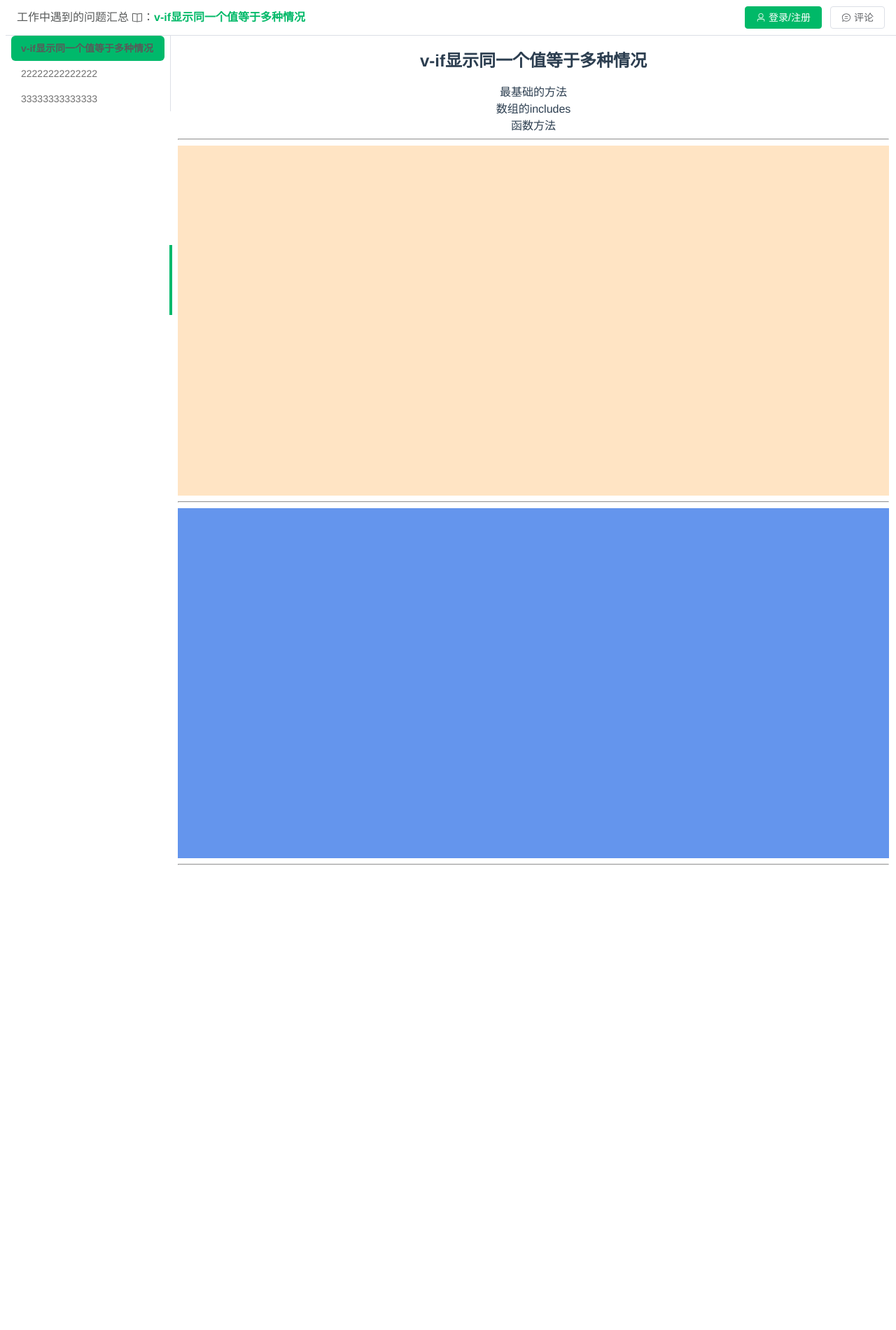
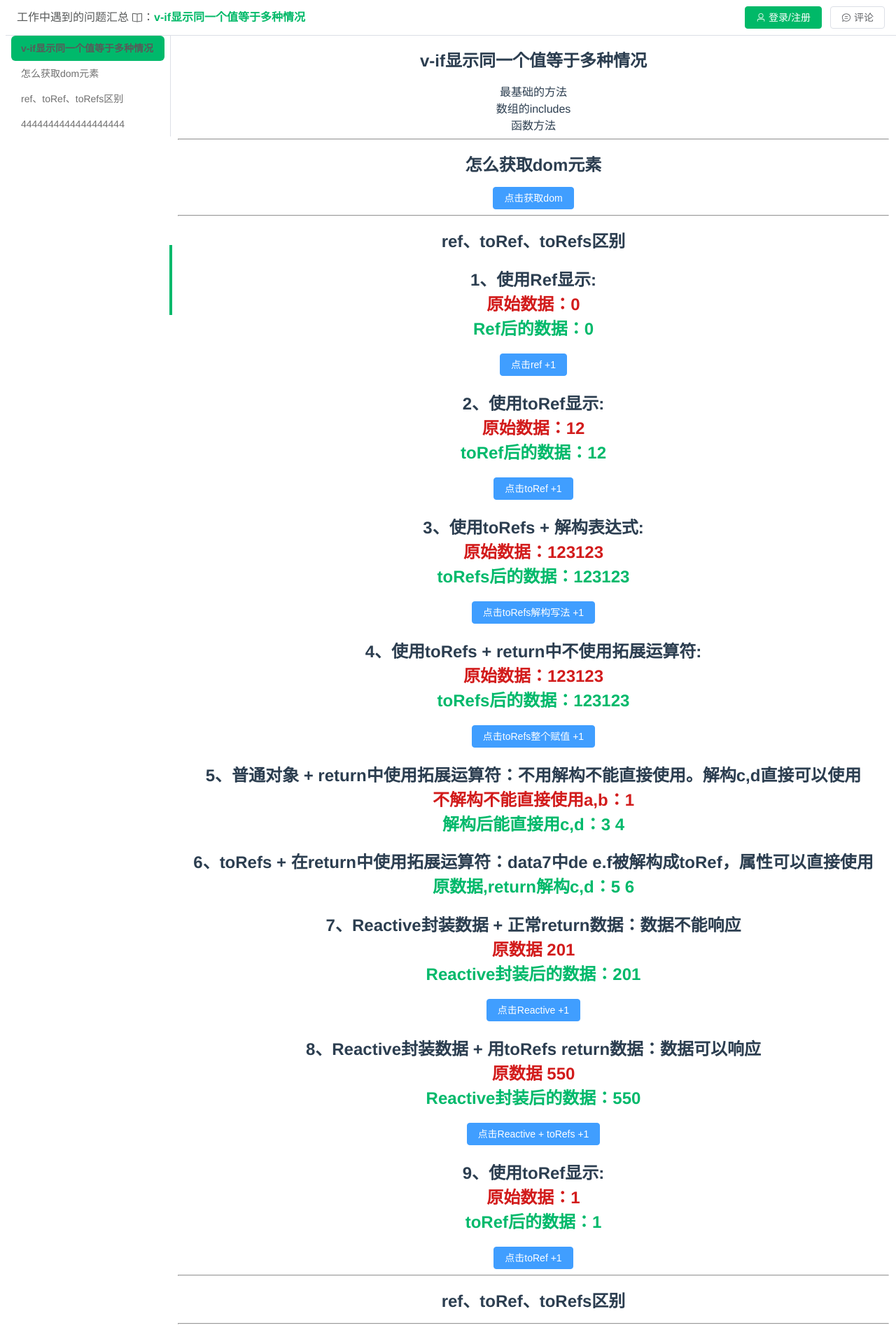
Before and after one commit to 594257368ytt/vue3-ts-less-elementPlus-studyAndDemo, a Vue app in the folder vue3_webpack_ts/: page / in a window 1280 px wide. Shown: the whole page at 70% size. Before the commit the page ends 1244 px from the top, so only its background shows below. Built offline with nearby package versions, Linux system fonts and the light colour scheme.

Commit message:
feat: 分析ref,toRef,toRefs,reactive区别

```diff
--- a/vue3_webpack_ts/src/App.vue
+++ b/vue3_webpack_ts/src/App.vue
@@ -27,6 +27,8 @@
         <hr/>
         <Q3 class="section"/>
         <hr/>
+        <Q4 class="section"/>
+        <hr/>
       </el-col>
     </el-row>
     <el-backtop :right="70" :bottom="100" />
@@ -37,6 +39,7 @@ import Header from './components/header.vue'
 import Q1 from './components/question1.vue'
 import Q2 from './components/question2.vue'
 import Q3 from './components/question3.vue'
+import Q4 from './components/question4.vue'
 import { ElBacktop, ElMenu,  ElMenuItem, ElButton, ElCol, ElRow, ElAffix } from 'element-plus'
 import { reactive, toRefs, onMounted, watch } from 'vue'
 import  title  from './data/title'
@@ -47,6 +50,7 @@ export default {
     Q1,
     Q2,
     Q3,
+    Q4,
     ElBacktop,
     ElMenu,
     ElMenuItem,
@@ -245,5 +249,8 @@ export default {
   .el-backtop{
     --el-backtop-text-color: #00b96b;
   }
+  :v-deep(.el-affix--fixed){
+    width: 100% !important;
+  }
 }
 </style>
--- a/vue3_webpack_ts/src/components/question2.vue
+++ b/vue3_webpack_ts/src/components/question2.vue
@@ -1,6 +1,7 @@
 <template>
-  <div class="question2">
-
+  <div class="question2" ref="question2Ref">
+    <h1>怎么获取dom元素</h1>
+    <el-button type="primary" @click="getDom">点击获取dom</el-button>
   </div>
 </template>
 
@@ -15,21 +16,30 @@ export default {
     const data = reactive({
       a: 1,
     })
+    const question2Ref = ref(null)
+
+    onMounted(() => {
+      methods.getDom()
+    })
+
+    // }
     const methods = {
-      matchState:(state: any, reg: any)=>{
+      matchState:(state: any, reg: any) => {
           return !!String(state).match(reg)
+      },
+      getDom:() => {
+        console.log('question2 获取的Dom元素 :>> ', question2Ref.value);
       }
     }
     let msg = ref(0)
     watchEffect((msg) => (newVal: any, oldVal: any) => {
       console.log('val :>> ', oldVal, newVal,msg);
     })
-    onMounted(()=>{
-    })
     return {
         ...toRefs(data),
         ...methods,
-        msg
+        msg,
+        question2Ref,
     }
   }
 }
@@ -37,8 +47,9 @@ export default {
 
 <style scoped>
 .question2 {
-  height: 500px;
-  width: 100%;
-  background-color:bisque;
+  /* height: 500px; */
+  /* width: 100%;
+  background-color:bisque; */
+  /* min-height: 14px; */
 }
 </style>
--- a/vue3_webpack_ts/src/components/question3.vue
+++ b/vue3_webpack_ts/src/components/question3.vue
@@ -1,43 +1,161 @@
 <template>
   <div class="question3">
+    <h1>ref、toRef、toRefs区别</h1>
+    <h2>1、使用Ref显示:<br/>
+      <span class="row-data">原始数据：{{ refData }}</span><br>
+      <span class="ref-data">Ref后的数据：{{ data }}</span><br>
+    </h2>
+    <el-button type="primary" @click="add">点击ref +1</el-button>
+
+    <h2>2、使用toRef显示:<br>
+      <span class="row-data">原始数据：{{ data2 }}</span><br>
+      <span class="ref-data">toRef后的数据：{{ data2 }}</span><br>
+    </h2>
+    <el-button type="primary" @click="add2">点击toRef +1</el-button>
+
+    <h2>3、使用toRefs + 解构表达式:<br>
+      <span class="row-data">原始数据：{{ psw }}</span><br>
+      <span class="ref-data">toRefs后的数据：{{ psw }}</span><br>
+    </h2>
+    <el-button type="primary" @click="add3">点击toRefs解构写法 +1</el-button>
+
+    <h2>4、使用toRefs + return中不使用拓展运算符:<br>
+      <span class="row-data">原始数据：{{ data4.psw }}</span><br>
+      <span class="ref-data">toRefs后的数据：{{ data4.psw }}</span><br>
+    </h2>
+    <el-button type="primary" @click="add4">点击toRefs整个赋值 +1</el-button>
+
+    <h2>5、普通对象 + return中使用拓展运算符：不用解构不能直接使用。解构c,d直接可以使用<br>
+      <span class="row-data">不解构不能直接使用a,b：{{ data5.a }}</span><br>
+      <span class="ref-data">解构后能直接用c,d：{{ c }} {{ d }}</span><br>
+    </h2>
+    <!-- data7中de e.f被解构成toRef -->
+    <h2>6、toRefs + 在return中使用拓展运算符：data7中de e.f被解构成toRef，属性可以直接使用<br>
+      <span class="ref-data">原数据,return解构c,d：{{ e }} {{ f }}</span><br>
+    </h2>
+
+    <h2>7、Reactive封装数据 + 正常return数据：数据不能响应<br>
+      <span class="row-data">原数据 {{ room }}</span><br>
+      <span class="ref-data">Reactive封装后的数据：{{ room }}</span><br>
+    </h2>
+    <el-button type="primary" @click="add5">点击Reactive +1</el-button>
+
+    <h2>8、Reactive封装数据 + 用toRefs return数据：数据可以响应<br>
+      <span class="row-data">原数据 {{ room2 }}</span><br>
+      <span class="ref-data">Reactive封装后的数据：{{ room2 }}</span><br>
+    </h2>
+    <el-button type="primary" @click="add6">点击Reactive + toRefs +1</el-button>
+
+    <h2>9、使用toRef显示:<br>
+      <span class="row-data">原始数据：{{ g }}</span><br>
+      <span class="ref-data">toRef后的数据：{{ g }}</span><br>
+    </h2>
+    <el-button type="primary" @click="add7">点击toRef +1</el-button>
   </div>
 </template>
 
 <script lang="ts">
-import { reactive,  watch,  toRefs,  onMounted, ref,watchEffect } from 'vue'
+import { reactive, toRefs, toRef, ref } from 'vue'
 export default {
   name: 'Question3',
   props: {
     msg: String
   },
   setup() {
-    const data = reactive({
-      a: 1,
+    let refData = 0
+    let refData2 =  {name : '我是原始对象的name属性', age : 12}
+    let refData3 =  {user : '我是原始对象的name属性', psw : 123123}
+    let refData4 =  {user : '我是原始对象的name属性', psw : 123123}
+
+    let data = ref(refData)
+    let data2 = toRef(refData2, 'age')
+    console.log('data, data2 :>> ', data, data2);
+    let {user, psw} = toRefs(refData3)   // 第三种情况，把psw解构出来
+    let data4 =  toRefs(refData4)
+    const data5 = {
+      a:1,
+      b:2,
+    }
+    const data6 = {
+      c:3,
+      d:4
+    }
+    const data7 = toRefs({
+      e:5,
+      f:6
     })
+    const data8 = {
+      g:1,
+      h:2,
+    }
+    console.log('data6 :>> ', data6);
+    console.log('data7 :>> ', data7);
+
+    let retData = {teacher:'wang',room:201}
+    let reactiveData = reactive(retData)
+    console.log('reactiveData :>> ', reactiveData);
+    let retData2 = {teacher2:'wang',room2: 550}
+    let reactiveData2 = reactive(retData2)
+    console.log('reactiveData2 :>> ', reactiveData2);
+
     const methods = {
-      matchState:(state: any, reg: any)=>{
-          return !!String(state).match(reg)
+      add:()=>{
+        data.value++
+      },
+      add2:()=>{
+        data2.value++
+        console.log('data2 :>> ', data2.value, data2);
+      },
+      add3:()=>{
+        psw.value++
+        console.log('psw.value :>> ', psw.value);
+      },
+      add4:()=>{
+        data4.psw.value++
+        console.log('data4.psw.value :>> ', data4.psw.value, data4);
+      },
+      add5:()=>{
+        reactiveData.room++
+        console.log('reactiveData :>> ', reactiveData);
+      },
+      add6:()=>{
+        reactiveData2.room2++
+        console.log('reactiveData2 :>> ', reactiveData2 );
+        console.log('toRefs(reactiveData2) :>> ', toRefs(reactiveData2));
+      },
+      add7:()=>{
+        data8.g++
+        console.log('data8.g :>> ', data8.g);
       }
     }
-    let msg = ref(0)
-    watchEffect((msg) => (newVal: any, oldVal: any) => {
-      console.log('val :>> ', oldVal, newVal,msg);
-    })
-    onMounted(()=>{
-    })
     return {
-        ...toRefs(data),
+        refData,
+        data,
+        data2,
+        data4,
+        psw,
+        data5,
+        ...data6,
+        ...data7,
+        ...reactiveData,
+        ...toRefs(reactiveData2),
+        ...toRefs(data8),
         ...methods,
-        msg
     }
   }
 }
 </script>
 
-<style scoped>
+<style scoped lang="less">
 .question3 {
-  height: 500px;
+  // height: 500px;
   width: 100%;
-  background-color:cornflowerblue;
+  // background-color:cornflowerblue;
+  .row-data{
+    color: rgb(210, 28, 28);
+  }
+  .ref-data{
+    color: #00b96b;
+  }
 }
 </style>
--- /dev/null
+++ b/vue3_webpack_ts/src/components/question4.vue
@@ -0,0 +1,39 @@
+<template>
+  <div class="question4">
+    <h1>ref、toRef、toRefs区别</h1>
+
+  </div>
+</template>
+
+<script lang="ts">
+import { reactive, toRefs, toRef, ref } from 'vue'
+export default {
+  name: 'Question4',
+  props: {
+    msg: String
+  },
+  setup() {
+
+    const methods = {
+
+    }
+    return {
+        ...methods,
+    }
+  }
+}
+</script>
+
+<style scoped lang="less">
+.question4 {
+  // height: 500px;
+  width: 100%;
+  // background-color:cornflowerblue;
+  .row-data{
+    color: rgb(210, 28, 28);
+  }
+  .ref-data{
+    color: #00b96b;
+  }
+}
+</style>
--- a/vue3_webpack_ts/src/data/title.ts
+++ b/vue3_webpack_ts/src/data/title.ts
@@ -4,10 +4,13 @@ const title = [
         content:'v-if显示同一个值等于多种情况'
     },{
         index: 2,
-        content:'22222222222222'
+        content:'怎么获取dom元素'
     },{
         index: 3,
-        content:'33333333333333'
+        content:'ref、toRef、toRefs区别'
+    },{
+        index: 4,
+        content:'4444444444444444444'
     }
 ]
 export default {
```
Also changed, not shown: vue3_webpack_ts/src/components/question5.vue (added, +44 -0 lines).
